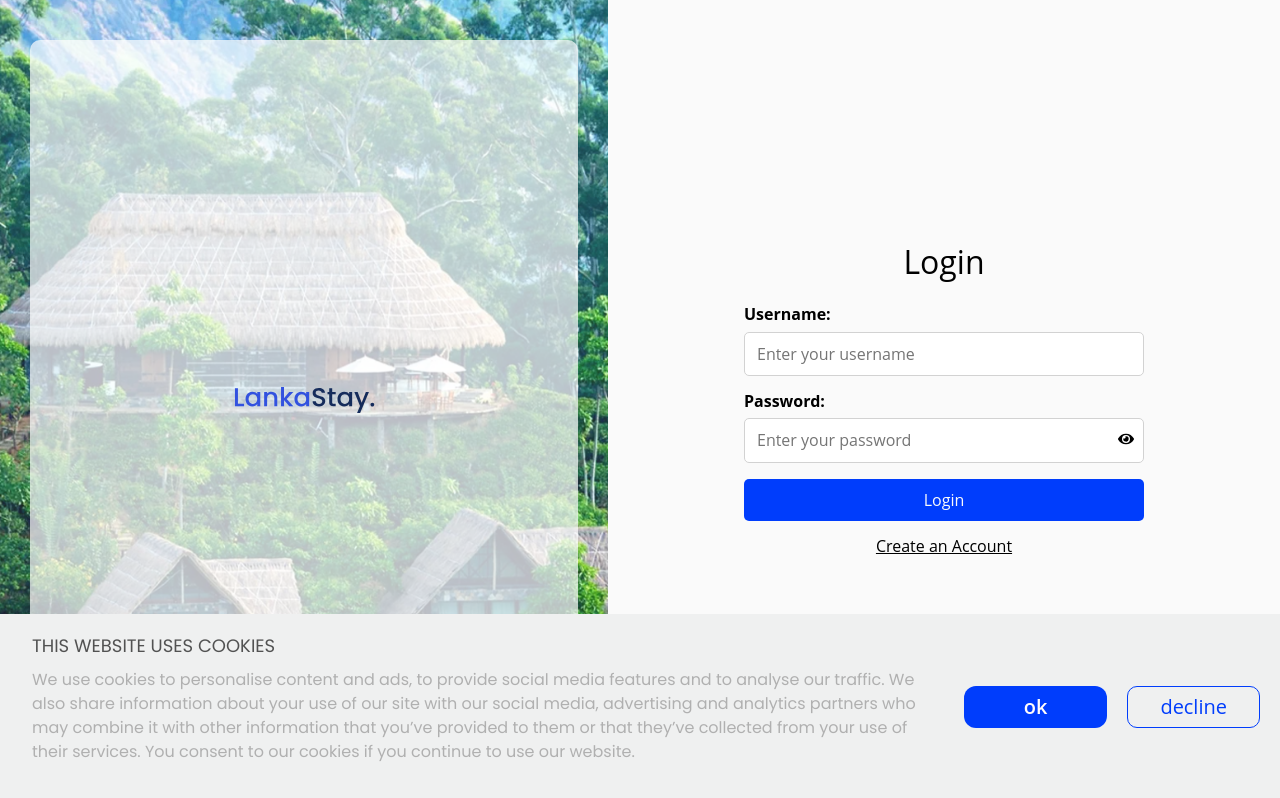
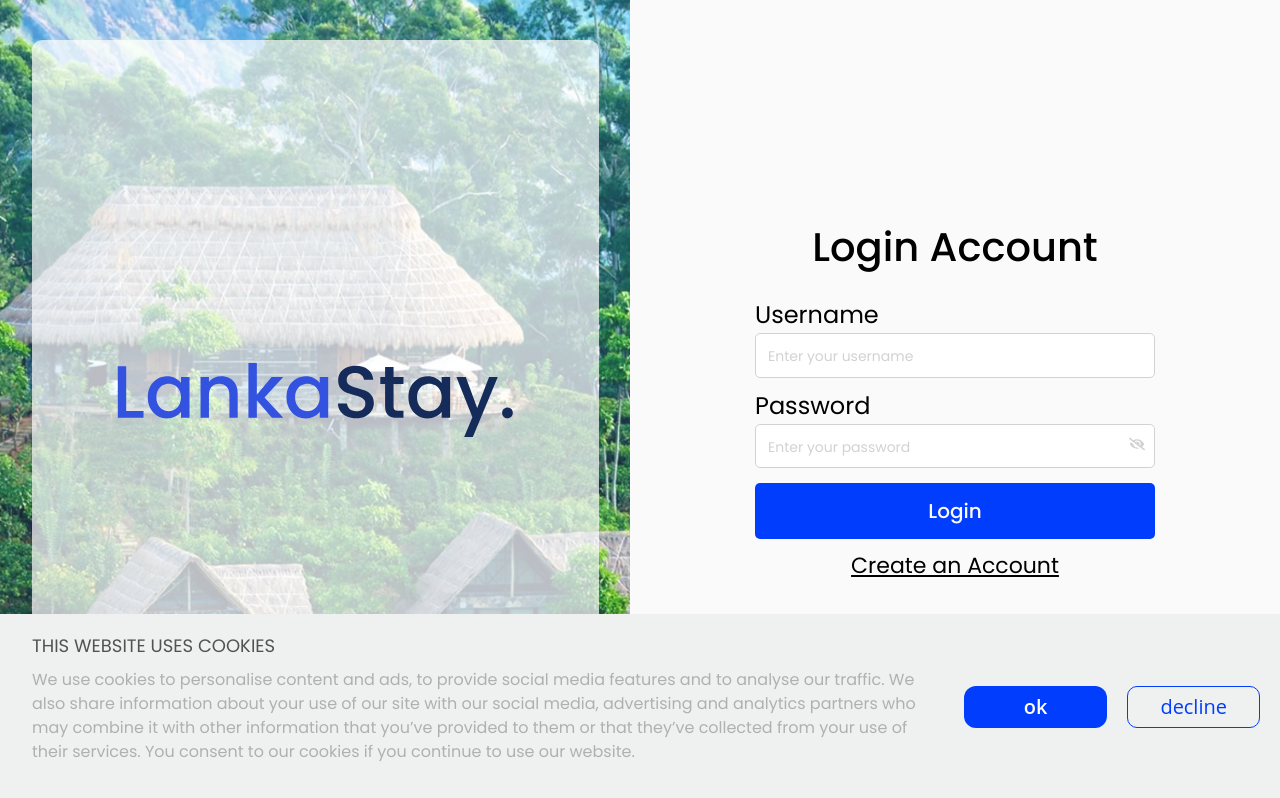
Before and after one commit to nursahtuncel/Lankastay, a React (Vite) app: page /login in a window 1280 px wide. Built offline with nearby package versions, Linux system fonts and the light colour scheme.

Commit message:
[JA-22] - Finishing touches of scss

```diff
--- a/package.json
+++ b/package.json
@@ -12,6 +12,7 @@
   "dependencies": {
     "antd": "^5.23.2",
     "hamburger-react": "^2.5.2",
+    "js-cookie": "^3.0.5",
     "motion": "^12.0.3",
     "prop-types": "^15.8.1",
     "react": "^18.3.1",
--- a/src/components/CookiesCardComponent/index.jsx
+++ b/src/components/CookiesCardComponent/index.jsx
@@ -1,6 +1,6 @@
 import React, { useState, useEffect } from "react";
 import "./style.scss";
-//import Cookies from "js-cookie";
+import Cookies from "js-cookie";
 import { Button } from "../Button";
 
 function CookiesCard() {
--- a/src/components/Login/login.jsx
+++ b/src/components/Login/login.jsx
@@ -1,8 +1,10 @@
 import styles from "./login.module.scss";
 import loginImg from "../../assets/images/Login&Register/login&register.png";
 import logo from "../../assets/Logo.svg";
+import { Button } from "../Button";
 import { useState } from "react";
 import { FaEye, FaEyeSlash } from "react-icons/fa";
+import { useNavigate } from "react-router-dom";
 
 const Login = () => {
   const [formData, setFormData] = useState({
@@ -16,14 +18,11 @@ const Login = () => {
     setFormData({ ...formData, [name]: value });
   };
 
-  const handleSubmit = (e) => {
+  const navigate = useNavigate();
+
+  const handleLogin = (e) => {
     e.preventDefault();
     const storedUser = JSON.parse(localStorage.getItem("user"));
-
-    if (!formData.username || !formData.password) {
-      alert("Username and Password are required!");
-      return;
-    }
 
     if (
       !storedUser ||
@@ -34,7 +33,13 @@ const Login = () => {
       return;
     }
 
+    if (!formData.username || !formData.password) {
+      alert("Username and Password are required!");
+      return;
+    }
+
     alert("Login successful!");
+    navigate("/");
   };
 
   return (
@@ -47,10 +52,10 @@ const Login = () => {
         <img className={styles.loginLogo} src={logo} alt="Logo" />
       </div>
       <div className={styles.loginFormContainer}>
-        <h1>Login</h1>
-        <form onSubmit={handleSubmit}>
+        <h1>Login Account</h1>
+        <form onSubmit={handleLogin}>
           <div className={styles.formElement}>
-            <label>Username:</label>
+            <label>Username</label>
             <input
               type="text"
               name="username"
@@ -60,7 +65,7 @@ const Login = () => {
             />
           </div>
           <div className={`${styles.formElement} ${styles.passwordField}`}>
-            <label>Password:</label>
+            <label>Password</label>
             <div className={styles.passwordInputWrapper}>
               <input
                 type={showPassword ? "text" : "password"}
@@ -73,13 +78,17 @@ const Login = () => {
                 onClick={() => setShowPassword(!showPassword)}
                 className={styles.passwordToggle}
               >
-                {showPassword ? <FaEyeSlash /> : <FaEye />}
+                {showPassword ? <FaEye /> : <FaEyeSlash />}
               </span>
             </div>
           </div>
-          <button className={styles.loginBtn} type="submit">
+          <Button
+            type="primary"
+            onClick={handleLogin}
+            className={styles.loginBtn}
+          >
             Login
-          </button>
+          </Button>
           <a className={styles.redirectToRegister} href="/register">
             Create an Account
           </a>
--- a/src/components/Login/login.module.scss
+++ b/src/components/Login/login.module.scss
@@ -27,7 +27,14 @@
     .loginLogo {
       position: absolute;
       z-index: 2;
-      max-width: 150px;
+      width: 400px;
+      height: auto;
+      @media (max-width: 1268px) {
+        width: 350px;
+      }
+      @media (max-width: 1200px) {
+        width: 300px;
+      }
     }
   }
   .loginFormContainer {
@@ -36,49 +43,84 @@
     flex-direction: column;
     justify-content: center;
     align-items: center;
-    padding: 2rem;
+    padding: 10px;
     background-color: $button-text-white-color;
     @media (max-width: 768px) {
       width: 100%;
-      padding: 2rem;
+      padding: 20px;
     }
     h1 {
-      font-size: 2rem;
-      margin-bottom: 1.5rem;
+      font-family: $primary-font;
+      font-size: clamp(32px, 6vw, 40px);
+      line-height: clamp(48px, 8vw, 60px);
+      font-weight: 500;
+      color: $black-color;
     }
     form {
       display: flex;
       flex-direction: column;
       width: 100%;
       max-width: 400px;
+      gap: 10px;
+      @media (max-width: 768px) {
+        gap: 6px;
+      }
       .formElement {
-        margin-bottom: 1rem;
         label {
-          display: block;
-          margin-bottom: 0.5rem;
-          font-weight: bold;
+          font-family: $primary-font;
+          font-size: clamp(18px, 3vw, 24px);
+          line-height: clamp(28px, 4vw, 36px);
+          font-weight: 400;
+          color: $black-color;
         }
         input {
           width: 100%;
           padding: 0.75rem;
           border: 1px solid $btn-border-color;
           border-radius: 5px;
+          transition: all 0.2s ease-in-out;
+          &::placeholder {
+            font-family: $primary-font;
+            font-size: clamp(8px, 2vw, 14px);
+            line-height: clamp(16px, 3vw, 24px);
+            font-weight: 400;
+            color: $btn-border-color;
+          }
+          &:focus {
+            padding: 16px;
+            border-color: $black-color;
+            outline: none;
+          }
         }
       }
       .loginBtn {
+        font-family: $primary-font;
+        font-size: clamp(14px, 3vw, 20px);
+        line-height: clamp(20px, 4vw, 32px);
+        font-weight: 500;
+        color: $button-text-white-color;
+        background-color: $button-blue-color;
         padding: 0.75rem;
-        background-color: $button-blue-color;
-        color: $button-text-white-color;
         border: none;
         border-radius: 5px;
         cursor: pointer;
+        margin-top: 5px;
+        &:hover {
+          background-color: $main-btn-color-hover;
+          color: $white-color;
+        }
       }
       .redirectToRegister {
-        display: block;
+        font-family: $primary-font;
+        font-size: clamp(16px, 3vw, 22px);
+        line-height: clamp(26px, 4vw, 34px);
+        font-weight: 400;
+        color: $black-color;
         text-align: center;
-        margin-top: 1rem;
-        color: $black-color;
         cursor: pointer;
+        &:hover {
+          color: $main-btn-color-hover;
+        }
       }
     }
   }
@@ -93,6 +135,11 @@
       position: absolute;
       right: 10px;
       cursor: pointer;
+      color: $btn-border-color;
+      transition: color 0.2s ease;
+      &:hover {
+        color: $black-color;
+      }
     }
   }
 }
--- a/src/components/Register/register.jsx
+++ b/src/components/Register/register.jsx
@@ -1,6 +1,7 @@
 import styles from "./register.module.scss";
 import registerImg from "../../assets/images/Login&Register/login&register.png";
 import logo from "../../assets/Logo.svg";
+import { Button } from "../Button";
 import { useState } from "react";
 import { FaEye, FaEyeSlash } from "react-icons/fa";
 
@@ -69,7 +70,7 @@ const Register = () => {
         <h1>Create Account</h1>
         <form onSubmit={handleSubmit}>
           <div className={styles.formElement}>
-            <label>Name:</label>
+            <label>Name</label>
             <input
               type="text"
               name="name"
@@ -79,7 +80,7 @@ const Register = () => {
             />
           </div>
           <div className={styles.formElement}>
-            <label>Email:</label>
+            <label>Email</label>
             <input
               type="email"
               name="email"
@@ -90,7 +91,7 @@ const Register = () => {
             />
           </div>
           <div className={styles.formElement}>
-            <label>Phone No:</label>
+            <label>Phone No</label>
             <input
               type="text"
               name="phone"
@@ -100,7 +101,7 @@ const Register = () => {
             />
           </div>
           <div className={styles.formElement}>
-            <label>Country:</label>
+            <label>Country</label>
             <input
               type="text"
               name="country"
@@ -110,7 +111,7 @@ const Register = () => {
             />
           </div>
           <div className={styles.formElement}>
-            <label>Username:</label>
+            <label>Username</label>
             <input
               type="text"
               name="username"
@@ -121,7 +122,7 @@ const Register = () => {
             />
           </div>
           <div className={`${styles.formElement} ${styles.passwordField}`}>
-            <label>Password:</label>
+            <label>Password</label>
             <div className={styles.passwordInputWrapper}>
               <input
                 type={showPassword ? "text" : "password"}
@@ -135,7 +136,7 @@ const Register = () => {
                 className={styles.passwordToggle}
                 onClick={() => setShowPassword(!showPassword)}
               >
-                {showPassword ? <FaEyeSlash /> : <FaEye />}
+                {showPassword ? <FaEye /> : <FaEyeSlash />}
               </span>
             </div>
           </div>
@@ -151,9 +152,13 @@ const Register = () => {
               zoho.
             </label>
           </div>
-          <button className={styles.registerBtn} type="submit">
+          <Button
+            type="primary"
+            onClick={handleSubmit}
+            className={styles.registerBtn}
+          >
             Register
-          </button>
+          </Button>
           <a className={styles.redirectToLogin} href="/login">
             Login
           </a>
```
Also changed, not shown: src/components/Register/register.module.scss (+80 -14 lines), 1 other file (tests, documents, lock files or other folders).
